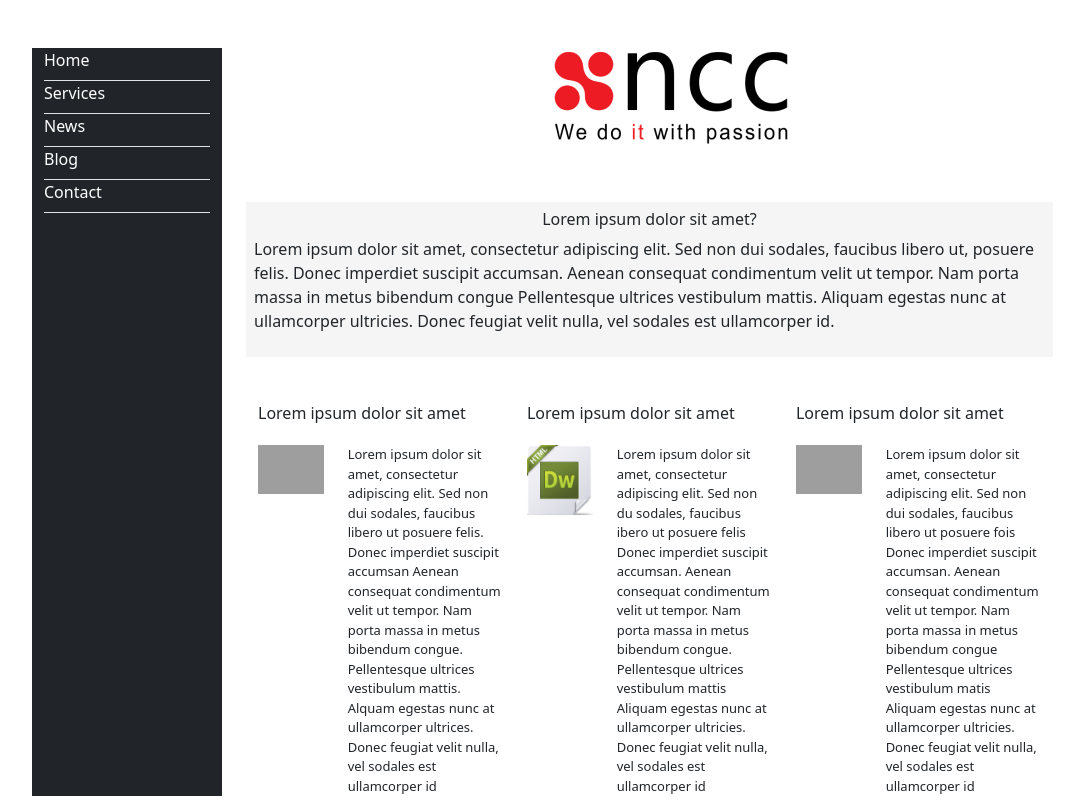
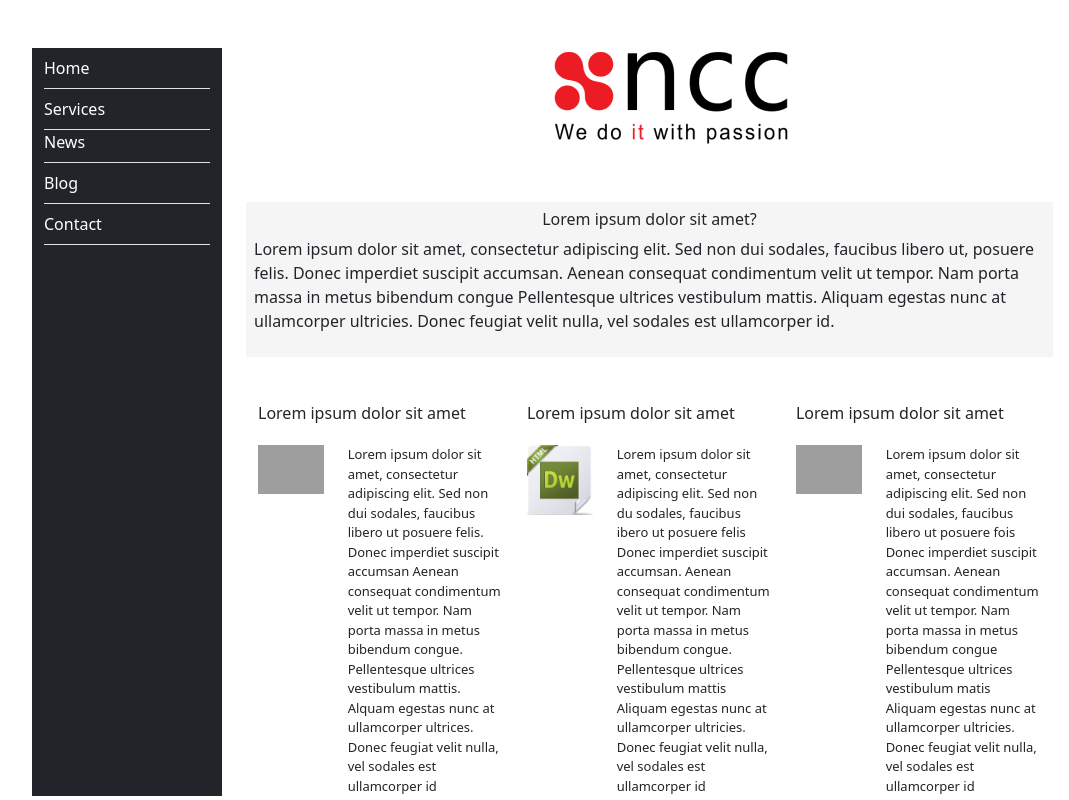
Before and after one commit to lephuongtrang45678/Test, a plain HTML site: page index.html in a window 1280 px wide. Shown: the whole page, without its empty margins (38-1107 px from the left). Drawn offline with nearby package versions, Linux system fonts and the light colour scheme; grey boxes are pictures that could not be loaded.

Commit message:
Update index.html

```diff
--- a/index.html
+++ b/index.html
@@ -16,19 +16,19 @@
             <div class="col-2 bg-dark">
                 <div class="header-left">
                     <ul class="header-left-ul">
-                        <li class="pb-2 border-bottom header-left-li ">
+                        <li class="pb-2 pt-2 border-bottom header-left-li ">
                             <a href="" class="text-decoration-none text-white">Home</a>
                         </li>
-                        <li class="pb-2 border-bottom header-left-li">
+                        <li class="pb-2 pt-2 border-bottom header-left-li">
                             <a href="" class="text-decoration-none text-white">Services</a>
                         </li>
                         <li class="pb-2 border-bottom header-left-li">
                             <a href="" class="text-decoration-none text-white">News</a>
                         </li>
-                        <li class="pb-2 border-bottom header-left-li">
+                        <li class="pb-2 pt-2 border-bottom header-left-li">
                             <a href="" class="text-decoration-none text-white">Blog</a>
                         </li>
-                        <li class="pb-2 border-bottom header-left-li">
+                        <li class="pb-2 pt-2 border-bottom header-left-li">
                             <a href="" class="text-decoration-none text-white">Contact</a>
                         </li>
                     </ul>
```
